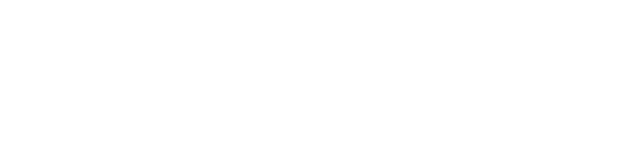
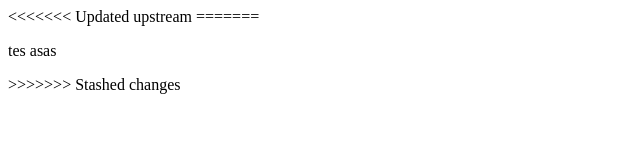
Before and after one commit to rizkyher/Kelompok-1, a plain HTML site: page index.html in a window 1280 px wide. Shown: the whole page, without its empty margins (0-640 px from the left). Drawn offline with Linux system fonts and the light colour scheme.

Commit message:
Update index.html

```diff
--- a/index.html
+++ b/index.html
@@ -9,6 +9,10 @@
     <body>
         <section class="home" id="home">
             <header class="header">
+<<<<<<< Updated upstream
+=======
+                <p>tes asas</p>
+>>>>>>> Stashed changes
 
             </header>
         </section>
```
